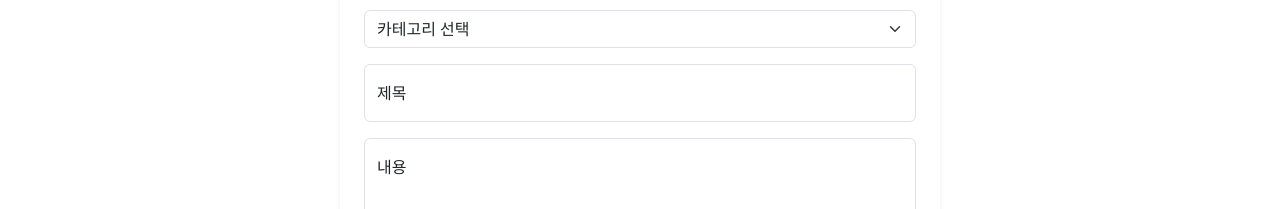
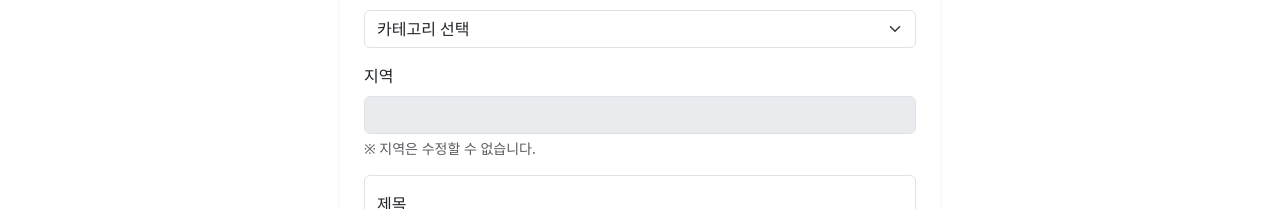
Before and after one commit to SodaK923/newicecream, a React (Vite) app in the folder icecream-main/: page /trade/1/1/update in a window 1280 px wide. Shown: the part 156-365 px from the top of the page. Built offline with nearby package versions, Linux system fonts and the light colour scheme; no server answers; the database is empty.

Commit message:
등록/수정 폼에 지역추가/조회수 버그있음

```diff
--- a/icecream-main/src/components/UsedCreate.jsx
+++ b/icecream-main/src/components/UsedCreate.jsx
@@ -36,7 +36,7 @@ export function UsedCreate() {
         4: "sell",    // 중고거래
         5: "share",     // 구매
         6: "buy"  // 나눔
-};
+    };
 
     useEffect(() => {
         (async () => {
@@ -170,6 +170,16 @@ export function UsedCreate() {
                     </Form.Select>
                 </Form.Group>
 
+                <Form.Group className="mb-3" controlId="location">
+                    <Form.Label>지역</Form.Label>
+                    <Form.Select value={location} disabled>
+                        <option value="">{location}</option>
+                    </Form.Select>
+                    <div className="form-text mt-1 text-muted" style={{ fontSize: 14 }}>
+                        ※ 상단메뉴에서 선택해주세요.
+                    </div>
+                </Form.Group>
+
                 <Form.Group className="mb-3" controlId="title">
                     <FloatingLabel label="제목">
                         <Form.Control
--- a/icecream-main/src/components/UsedDetail.jsx
+++ b/icecream-main/src/components/UsedDetail.jsx
@@ -213,9 +213,9 @@ export function UsedDetail() {
         const { data, error } = await supabase
             .from('chats')
             .insert([{
-                sender_id: userInfo.id,
-                receiver_id: detail.users?.id,
-                chat: '띵동',
+                sender_id: detail?.user_id,
+                receiver_id: userInfo?.id,
+                chat: '거래해요!',
                 create_date: now,
                 read: false,
                 trades_id: detail.id,
@@ -228,6 +228,7 @@ export function UsedDetail() {
         if (data) {
             console.log('data: ', data);
             alert('채팅이 전송되었습니다.');
+            navigate(`/my/talk/${detail?.user_id}`)
         }
     }
 
@@ -333,7 +334,7 @@ export function UsedDetail() {
                         <h4 className="fw-bold">{detail.title}</h4>
                         <div className="text-secondary mb-2">
                             {detail.categories?.name} · {detail.location}
-                            <span className="ms-3">{getDateDiff(baseTime)}{isEdited && (' (수정됨)')}</span>
+                            <span className="ms-3">{getDateDiff(baseTime)}{isEdited && (' (수정)')}</span>
                         </div>
                         <div className="mb-3 fs-4 fw-bold" style={{ color: "#333" }}>
                             {detail.category_id === 5
--- a/icecream-main/src/components/UsedItem.jsx
+++ b/icecream-main/src/components/UsedItem.jsx
@@ -96,7 +96,7 @@ export function UsedItem({ used }) {
                             : `${Number(used.price).toLocaleString()}원`
                         }
                     </span>
-                    <span className="small text-muted">{used.location} · {getDateDiff(baseTime)}{isEdited && ' (수정됨)'}</span>
+                    <span className="small text-muted">{used.location} · {getDateDiff(baseTime)}{isEdited && ' (수정)'}</span>
                 </div>
             </Card.Body>
         </Card>
--- a/icecream-main/src/components/UsedUpdate.jsx
+++ b/icecream-main/src/components/UsedUpdate.jsx
@@ -20,6 +20,11 @@ export function UsedUpdate() {
     const [price, setPrice] = useState("");
     // 기존 사진
     const [exPics, setExPics] = useState([]);
+    const [location, setLocation] = useState("");
+
+    // 새 지역 선택(안씀)
+    // const { city, district } = useRegion();
+    // const newLocation = `${city} ${district}`;
 
     // type-> 4: 벼룩해요 5: 드림해요 6. 구해요 7. 공구해요
     const [category, setCategory] = useState("");
@@ -39,8 +44,8 @@ export function UsedUpdate() {
     };
 
     // 지역 정보인데 쓸 지 안쓸 지 모르겠음..
-    // const { city, district } = useRegion();
-    // const location = `${city} ${district}`;
+    //const { city, district } = useRegion();
+    //const location = `${city} ${district}`;
 
 
     // 로그인 안됐으면 튕기게(중간에 로그아웃되면 막으라고 쓴 건데 효과없는 듯)
@@ -76,6 +81,7 @@ export function UsedUpdate() {
                 setContent(data.content)
                 setPrice(data.price)
                 setCategory(String(data.category_id))
+                setLocation(data.location)
                 //기존 이미지들 배열로 만듦
                 setExPics([
                     data.main_img,
@@ -140,7 +146,7 @@ export function UsedUpdate() {
             alert("가격을 입력해주세요.");
             return;
         }
-        if(!confirm('게시글을 수정할까요?')){
+        if (!confirm('게시글을 수정할까요?')) {
             return;
         }
 
@@ -151,6 +157,7 @@ export function UsedUpdate() {
                 content,
                 price: category === "5" ? 0 : Number(price),
                 category_id: Number(category),
+                location,
                 // 슈퍼베이스 경로 붙여줘야함
                 main_img: getFinalUrl(finalPics[0]),
                 detail_img1: getFinalUrl(finalPics[1]),
@@ -158,7 +165,6 @@ export function UsedUpdate() {
                 detail_img3: getFinalUrl(finalPics[3]),
                 detail_img4: getFinalUrl(finalPics[4]),
                 update_date: now
-                //location
             })
             .eq('id', item)
             .select()
@@ -168,8 +174,8 @@ export function UsedUpdate() {
         } if (data) {
             //console.log(data)
             // todo: 글작성한 카테고리로 자동 이동하게 하기
-            const categoryString=CATEGORY_MAP[category];
-            const newItem=data.id;
+            const categoryString = CATEGORY_MAP[category];
+            const newItem = data.id;
             navigate(`/trade/${categoryString}/${newItem}`);
         }
     }
@@ -187,6 +193,26 @@ export function UsedUpdate() {
                         <option value="6">구해요</option>
                     </Form.Select>
                 </Form.Group>
+
+                <Form.Group className="mb-3" controlId="location">
+                    <Form.Label>지역</Form.Label>
+                    <Form.Control
+                        value={location}
+                        type="text"
+                        disabled
+                    />
+                    <div className="form-text mt-1 text-muted" style={{ fontSize: 14 }}>
+                        ※ 지역은 수정할 수 없습니다.
+                    </div>
+                </Form.Group>
+
+                {/* 새 지역 선택(안씀) */}
+                {/* <Form.Group className="mb-3" controlId="newLocation">
+                    <Form.Label>지역</Form.Label>
+                    <Form.Select value={newLocation}>
+                        <option value="">{newLocation}</option>
+                    </Form.Select>
+                </Form.Group> */}
 
                 <Form.Group className="mb-3" controlId="title">
                     <FloatingLabel label="제목">
```
Lines whose indentation alone changed are shown as unchanged.
